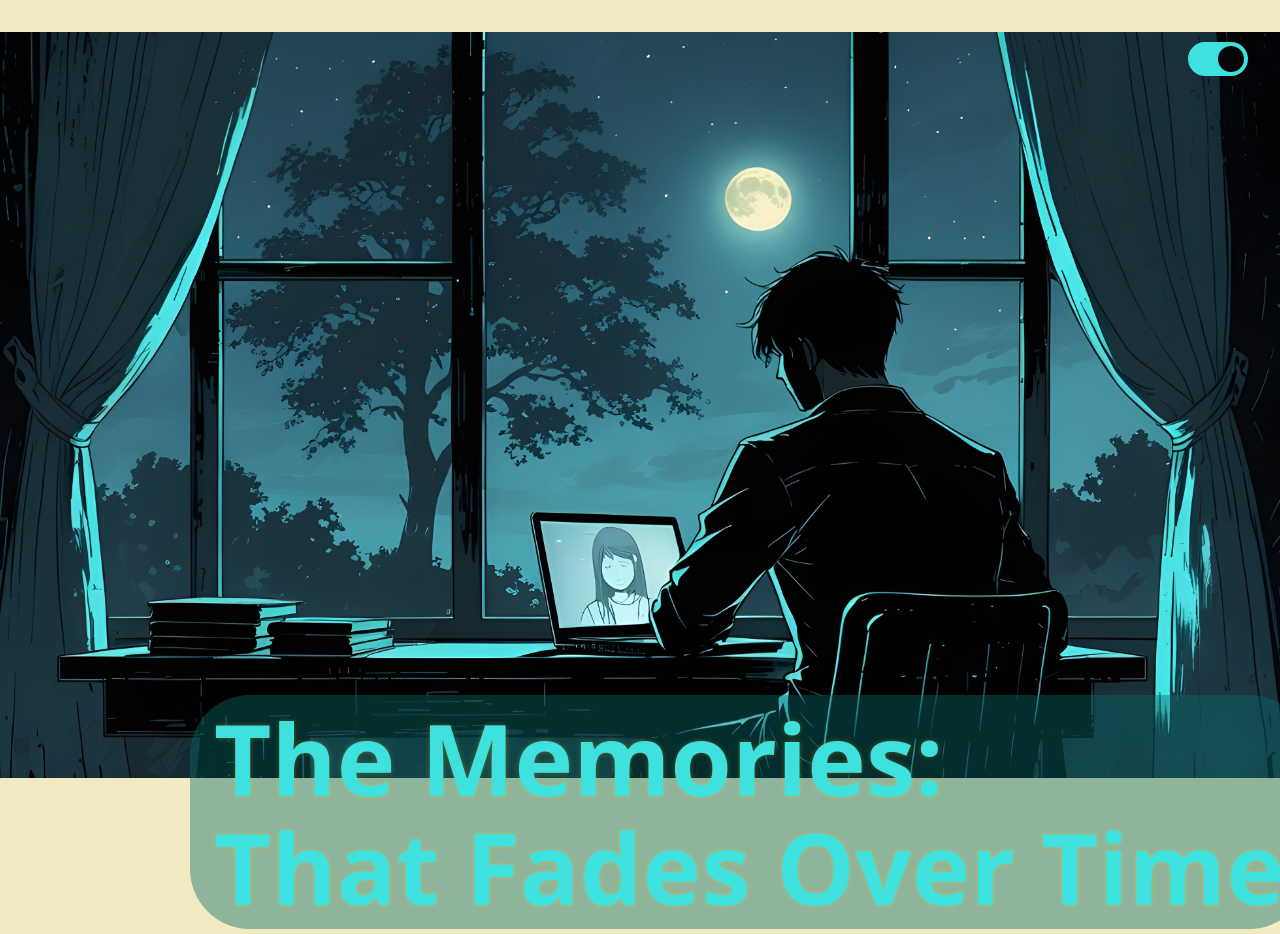
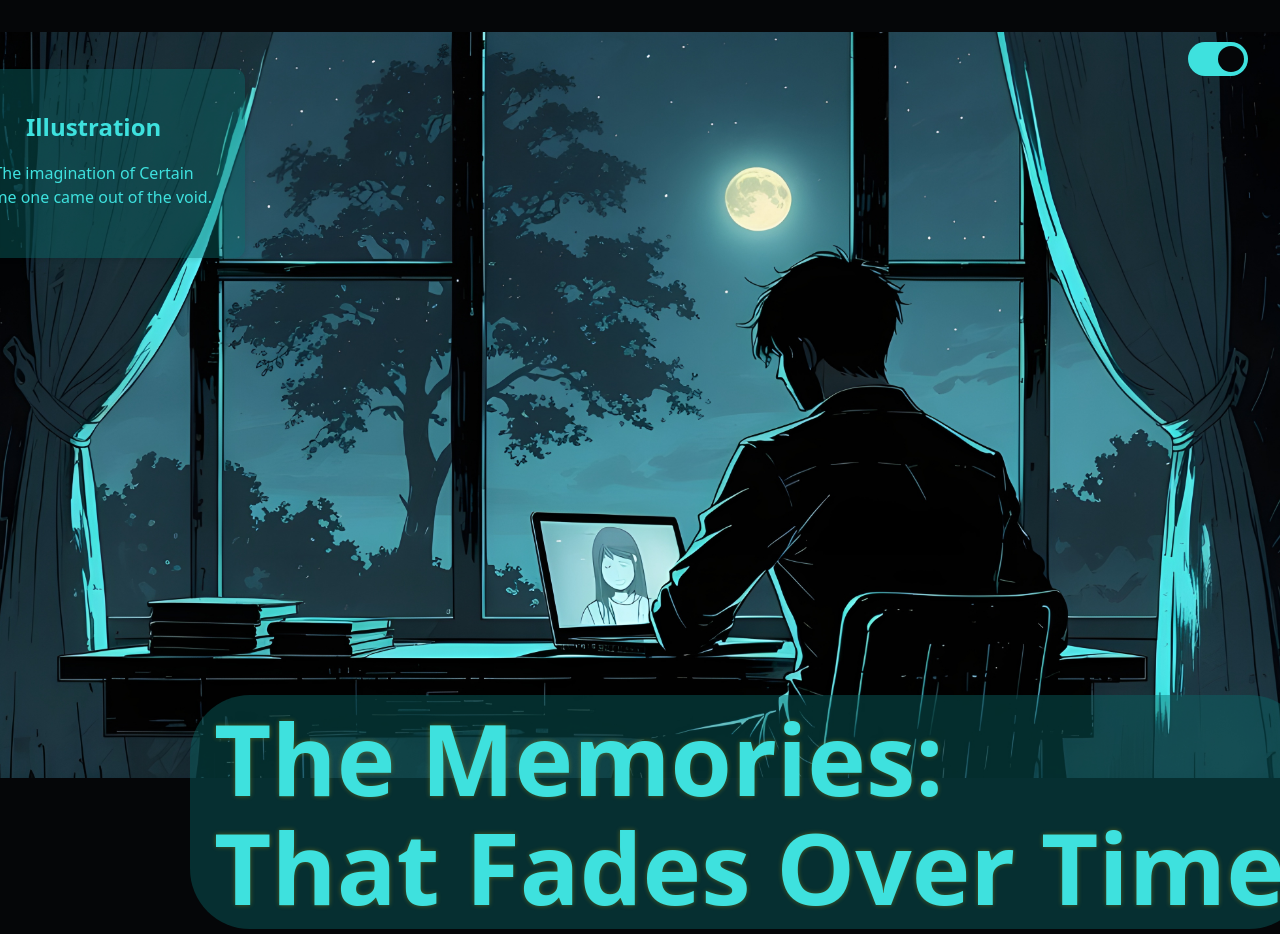
Before and after one commit to Thunderscotch/ReactJs-Ui, a React (Vite) app: page / in a window 1280 px wide. Shown: the top 934 px of the page. Built offline with nearby package versions, Linux system fonts and the light colour scheme.

Commit message:
Card Update

```diff
--- a/src/App.jsx
+++ b/src/App.jsx
@@ -1,31 +1,44 @@
-import './App.css'
-import { useState } from "react";
+import "../src/assets/App.css";
+import { useState, useEffect } from "react";
 import darkImg from "./assets/imagedark.jpg";
 import lightImg from "./assets/imagelight.jpg";
+import { Card } from './components/Card/card';
 
 function App() {
-  const [isOn, setIsOn] = useState(true);
+  const [isDark, setisDark] = useState(true);
+
+  useEffect(() => {
+    const root = document.documentElement;
+    root.classList.remove("light", "dark");
+    root.classList.add(isDark ? "dark" : "light");
+  }, [isDark]);
 
   const handleToggle = () => {
-    setIsOn(!isOn);
+    setisDark(!isDark);
   };
 
   return (
     <div id="home" aria-label="Home">
-      <div className="header_image">
-        <img className="header_image-img" src={isOn ? darkImg : lightImg} alt="image in dark mode" />
+      <div className={`header_image ${!isDark ? "header_image-light" : "header_image-dark"}`}>
+        <img className="header_image-img" src={isDark ? darkImg : lightImg} alt="image in dark mode" />
 
         {/* Switch Button */}
         <label className="switch">
-          <input type="checkbox" checked={isOn} onChange={handleToggle} />
+          <input type="checkbox" checked={isDark} onChange={handleToggle} />
           <span className="slider"></span>
         </label>
 
         {/* Dynamically toggle class */}
-        <h1 className={`header_image-h1 ${!isOn ? "light_h1-active" : "dark_h1-active"}`}>
+        <h1 className={`header_image-h1 ${!isDark ? "light_h1-active" : "dark_h1-active"}`}>
           The Memories: <br />
           That Fades Over Time
         </h1>
+
+      <Card
+      title="Illustration"
+      desctription="The imagination of Certain some one came out of the void."
+      dark={isDark}
+      />
       </div>
     </div>
   )
--- a/src/App.css
+++ b/src/assets/App.css
@@ -30,6 +30,14 @@
   align-items: center;
 }
 
+/* .header_image-light {
+  background-color: var(--mint-julip);
+}
+
+.header_image-dark {
+  background-color: var(--bunker-dark);
+} */
+
 .header_image-h1 {
   position: absolute;
   font-size: var(--text-5);
@@ -44,6 +52,10 @@
   transition: all 0.3s ease;
 }
 
+.header_image-h1:hover {
+  transform: translate3d(20px, 10px, 50px);
+}
+
 .dark_h1-active {
   background-color: rgba(8, 104, 104, 0.425);
   color: var(--green-blue);
@@ -52,6 +64,16 @@
 .light_h1-active {
   background-color: rgba(242, 235, 193, 0.959);
   color: var(--copper-rose);
+}
+
+.light_h1-active:hover {
+  background-color: var(--Matrix-light);
+  color: var(--mint-julip);
+}
+
+.dark_h1-active:hover {
+  background-color: var(--green-blue);
+  color: var(--bunker-dark);
 }
 
 .header_image-img {
--- /dev/null
+++ b/src/assets/Card.module.css
@@ -0,0 +1,46 @@
+.card {
+    padding: 20px 30px;
+    height: 20%;
+    width: 20%;
+    top: 5%;
+    left: -90px;
+    position: absolute;
+    border-radius: 10px;
+    box-shadow: 0 2px 5px rgba(0, 0, 0, 0.1);
+    transition: all 0.3s ease;
+    background-color: var(--mint-julip);
+  }
+
+  .cardLight {
+    background-color: var(--mint-julip);
+    color: var(--Matrix-light);
+  }
+
+  .cardDark {
+    background-color: rgba(8, 104, 104, 0.425);
+    color: var(--green-blue);
+  }
+
+  .card:hover {
+    transform: scale(1.05) translate(5px, -5px);
+  }
+
+  .cardLight:hover {
+    background-color: var(--Matrix-light);
+    color: #f2ebc1;
+  }
+
+  .cardDark:hover {
+    background-color: var(--green-blue);
+    color: var(--bunker-dark);
+  }
+
+  .cardTitle {
+    font-size: 1.5rem;
+    margin-bottom: 10px;
+  }
+
+  .cardDescription {
+    font-size: 1rem;
+    margin-bottom: 20px;
+  }
--- /dev/null
+++ b/src/components/Card/card.jsx
@@ -0,0 +1,10 @@
+import styles from '../../assets/Card.module.css';
+
+export const Card = ({ title, desctription, dark }) => {
+    return (
+        <div className={`${styles.card} ${dark ? styles.cardDark : styles.cardLight} `}>
+            <h2 className={styles.cardTitle}>{title}</h2>
+            <p className= {styles.cardDescription}>{desctription}</p>
+        </div>
+    )
+}
--- a/src/index.css
+++ b/src/index.css
@@ -24,12 +24,14 @@
   --Matrix-light: #a25d4e;
   --copper-rose: #9a6764;
   /* background */
-  --mint-julip: #f2ebc1;
+  --mint-julip: #e5dba1;
+  --santa-fe : #b27755;
 
   font-synthesis: none;
   text-rendering: optimizeLegibility;
   -webkit-font-smoothing: antialiased;
   -moz-osx-font-smoothing: grayscale;
+  transition: all 0.3s ease;
 }
 
 a {
@@ -50,6 +52,19 @@ a:hover {
   transition: opacity 0.5s ease-in;
 } */
 
+:root.dark {
+  color: var(--green-blue);
+  background-color: var(--bunker-dark);
+  --button: #9f8880;
+  --button-hover: #9a6764;
+}
+
+:root.light {
+  color: var(--copper-rose);
+  background-color: var(--mint-julip);
+  --button: #f9f9f9;
+  --button-hover: #747bff;
+}
 
 body {
   margin: 0;
```
